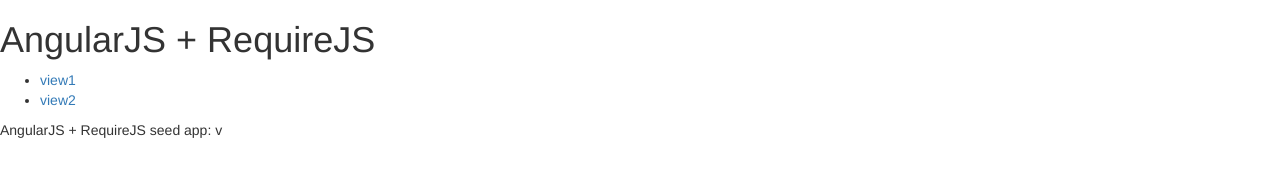
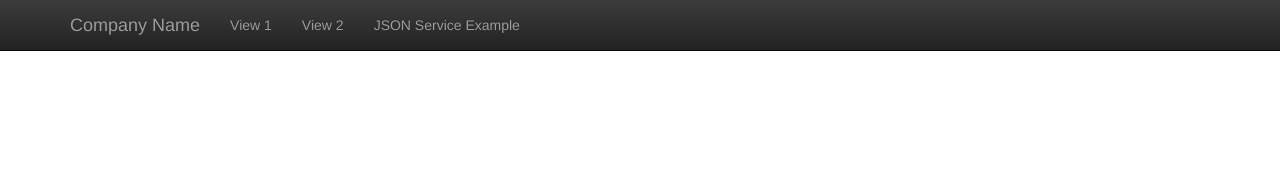
Before and after one commit to bpineda/angular-template-requirejs, a website: page index.html in a window 1280 px wide. Drawn offline with Linux system fonts and the light colour scheme.

Commit message:
Implemented bootstrap components to the main layout

```diff
--- a/index.html
+++ b/index.html
@@ -18,19 +18,50 @@
 	<script src="app/bower_components/html5-boilerplate/js/vendor/modernizr-2.6.2.min.js"></script>
 </head>
 <body>
-	<h1>AngularJS + RequireJS</h1>
-	<ul class="menu">
-		<li><a href="#/view1">view1</a></li>
-		<li><a href="#/view2">view2</a></li>
-	</ul>
+<!-- Fixed navbar -->
+    <nav class="navbar navbar-inverse navbar-fixed-top" role="navigation" ng-controller="NavCtrl" ng-hide="!isLoggedIn">
+      <div class="container">
+        <div class="navbar-header">
+          <button type="button" class="navbar-toggle collapsed" data-toggle="collapse" data-target="#navbar" aria-expanded="false" aria-controls="navbar">
+            <span class="sr-only">Toggle navigation</span>
+            <span class="icon-bar"></span>
+            <span class="icon-bar"></span>
+            <span class="icon-bar"></span>
+          </button>
+          <a class="navbar-brand" href="#">Company Name</a>
+        </div>
+        <div id="navbar" class="navbar-collapse collapse" >
+          <ul class="nav navbar-nav">
+            <li ng-class="current_url =='/view1' ? 'active' :''" ><a href="#/view1">View 1</a></li>
+            <li ng-class="current_url =='/view2' ? 'active' :''"><a href="#/view2">View 2</a></li>
+            <li><a href="#/view3">JSON Service Example</a></li>
+          </ul>
+        </div><!--/.nav-collapse -->
+      </div>
+    </nav>
+    <div class="container theme-showcase" role="main">
 
-	<!--[if lt IE 7]>
-			<p class="browsehappy">You are using an <strong>outdated</strong> browser. Please <a href="http://browsehappy.com/">upgrade your browser</a> to improve your experience.</p>
-	<![endif]-->
 
-	<div ng-view></div>
+<br/>
 
-	<div>AngularJS + RequireJS seed app: v<span app-version></span></div>
-	<script data-main="app/js/main" src="app/bower_components/requirejs/require.js"></script>
+
+
+
+
+
+
+
+
+
+
+    </div> <!-- /container -->
+
+
+    <!--[if lt IE 7]>
+            <p class="browsehappy">You are using an <strong>outdated</strong> browser. Please <a href="http://browsehappy.com/">upgrade your browser</a> to improve your experience.</p>
+    <![endif]-->
+
+    <div ng-view></div>
+    <script data-main="app/js/main" src="app/bower_components/requirejs/require.js"></script>
 </body>
 </html>
```
